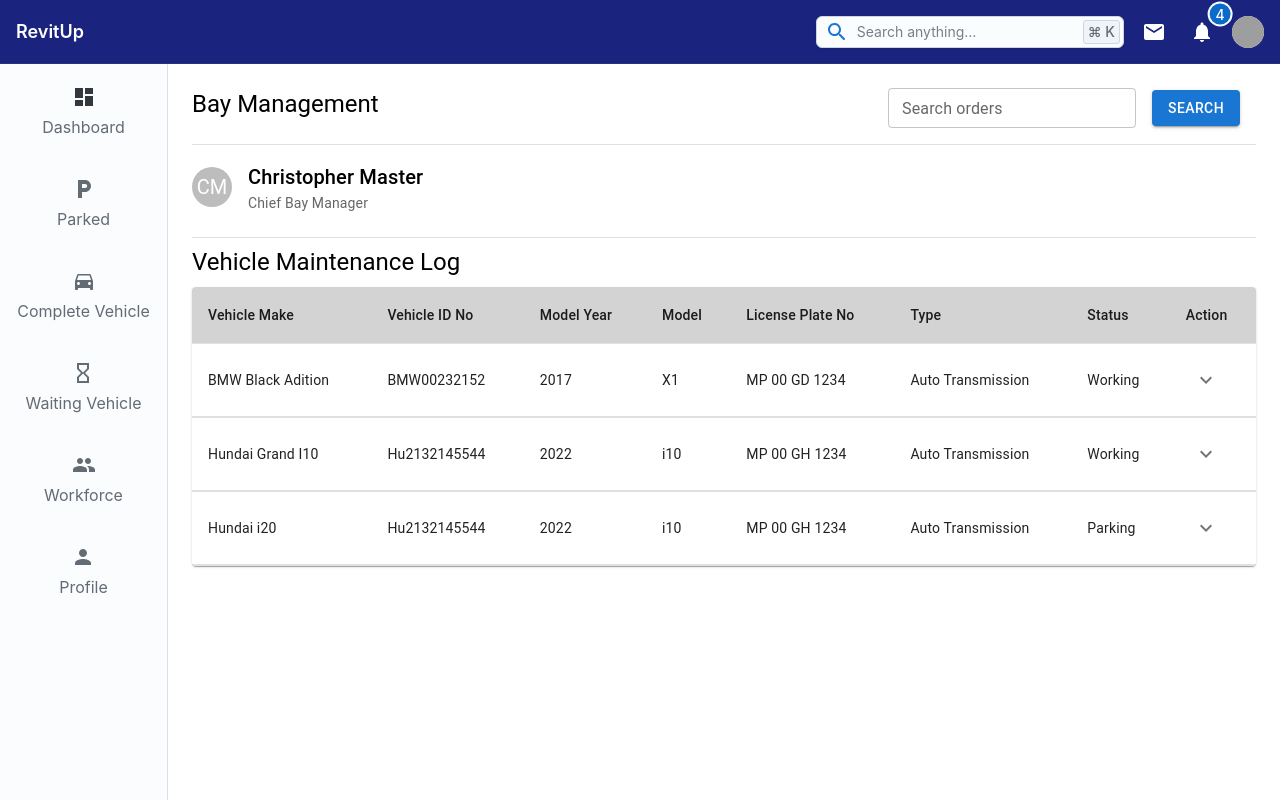
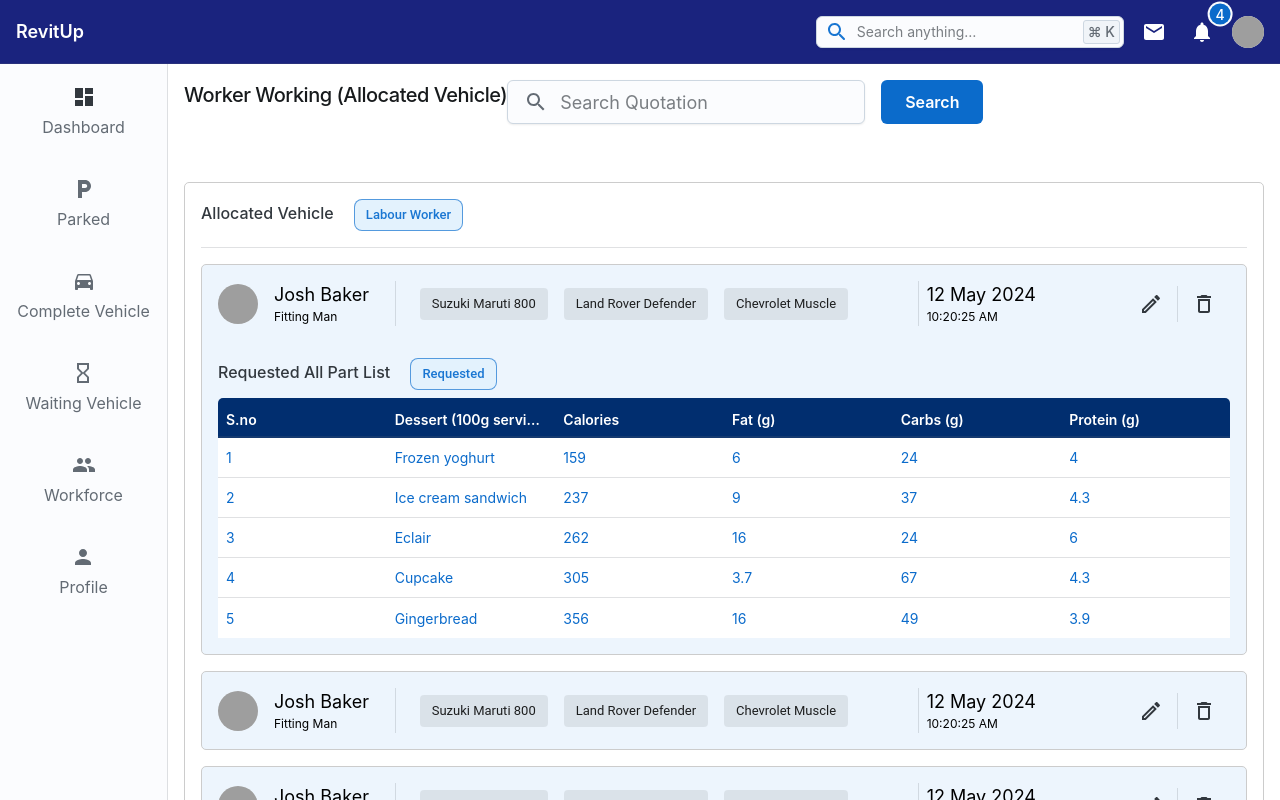
Before and after one commit to Mo-azam-khan/revitup-ui, a Next.js app: page / in a window 1280 px wide. Shown: the top 800 px of the page. Built offline with nearby package versions, Linux system fonts and the light colour scheme; grey boxes are pictures that could not be loaded.

Commit message:
workerworking page

```diff
--- /dev/null
+++ b/modules/Worker-working/WorkerWorking.tsx
@@ -0,0 +1,172 @@
+import { Search } from '@mui/icons-material';
+import { Avatar, Box, Button, Divider, Grid, IconButton, Input, Sheet, Stack, Table, Typography } from '@mui/joy';
+import { Chip } from '@mui/material';
+import React from 'react'
+import EditOutlinedIcon from '@mui/icons-material/EditOutlined';
+import DeleteOutlineOutlinedIcon from '@mui/icons-material/DeleteOutlineOutlined';
+
+const WorkerWorking = () => {
+  return (
+    <>
+        <Grid container mb={5}>
+            <Grid xl={8}>
+            <Stack flexDirection={'row'} columnGap={2} alignItems={'center'}>
+                <Typography mb={4} component="h1" level='h4' fontWeight={"500"}>Worker Working (Allocated Vehicle)</Typography>
+            </Stack>
+            </Grid>
+
+            <Grid xl={4}>
+                <Stack flexDirection={'row'} columnGap={2} justifyContent={'flex-end'}>
+                    <Input size='lg' startDecorator={<Search />} placeholder="Search Quotation" />
+                    <Button size='lg'>Search</Button>
+                </Stack>
+            </Grid>
+        </Grid>
+
+        <Box bgcolor={"white"} border={"1px solid #CCC"} p={2} borderRadius={5}>
+            <Box pb={2}>
+                <Typography fontWeight={"500"} component="h2">Allocated Vehicle <Chip color='primary' variant='outlined' sx={theme => ({borderRadius: 2, ml: 2, backgroundColor: "#e3f2fd"})} label="Labour Worker" /></Typography>
+            </Box>
+            <Divider />
+
+            <Box bgcolor={"primary.50"} p={2} mt={2} border={"1px solid #CCC"} borderRadius={5}>
+                <Grid container alignItems={"center"}>
+                    <Grid xl={3} lg={2} container columnGap={2} alignItems={"center"}>
+                        <Grid>
+                            <Avatar alt="Remy Sharp" src="https://img.freepik.com/free-photo/young-bearded-man-with-striped-shirt_273609-5677.jpg" />
+                        </Grid>
+                        <Grid>
+                            <Typography fontSize={18} textColor={"common.black"}>Josh Baker</Typography>
+                            <Typography component={"small"} fontSize={12} textColor={"common.black"}>Fitting Man</Typography>
+                        </Grid>
+                    </Grid>
+                    <Divider orientation='vertical' sx={{mx: 1}} />
+                    <Grid xl={6} lg={6}>
+                        <Chip color='default' variant='filled' sx={theme => ({borderRadius: 1, ml: 2, })} label="Suzuki Maruti 800" />
+                        <Chip color='default' variant='filled' sx={theme => ({borderRadius: 1, ml: 2, })} label="Land Rover Defender" />
+                        <Chip color='default' variant='filled' sx={theme => ({borderRadius: 1, ml: 2, })} label="Chevrolet Muscle" />
+                    </Grid>
+                    <Divider orientation='vertical' sx={{mx: 1}} />
+                    <Grid xl={1} md={2}>
+                        <Typography fontSize={18} textColor={"common.black"}>12 May 2024</Typography>
+                        <Typography component={"small"} fontSize={12} textColor={"common.black"}>10:20:25 AM</Typography>
+                    </Grid>
+
+                    <Grid xl={1.6} md={1.5}>
+                        <Stack flexDirection={'row'} justifyContent={"flex-end"}>
+                            <IconButton variant="plain">
+                                <EditOutlinedIcon />
+                            </IconButton>
+                            <Divider orientation='vertical' sx={{mx: 1}} />
+                            <IconButton variant="plain">
+                                <DeleteOutlineOutlinedIcon />
+                            </IconButton>
+                        </Stack>
+                    </Grid>
+                </Grid>
+
+                <Box mt={4} pb={1}>
+                    <Typography fontWeight={"500"} component="h2">Requested All Part List <Chip color='primary' variant='outlined' sx={theme => ({borderRadius: 2, ml: 2, backgroundColor: "#e3f2fd"})} label="Requested" /></Typography>
+                </Box>
+
+                <Sheet sx={{borderRadius: 5}}>
+                    <Table variant="plain" color='primary'>
+                        <thead>
+                            <tr >
+                                <th style={{background: "#012e6f", color: "#FFF"}}>S.no</th>
+                                <th style={{background: "#012e6f", color: "#FFF"}}>Dessert (100g serving)</th>
+                                <th style={{background: "#012e6f", color: "#FFF"}}>Calories</th>
+                                <th style={{background: "#012e6f", color: "#FFF"}}>Fat&nbsp;(g)</th>
+                                <th style={{background: "#012e6f", color: "#FFF"}}>Carbs&nbsp;(g)</th>
+                                <th style={{background: "#012e6f", color: "#FFF"}}>Protein&nbsp;(g)</th>
+                            </tr>
+                        </thead>
+                        <tbody style={{background: "#FFF"}}>
+                            <tr>
+                                <td>1</td>
+                                <td>Frozen yoghurt</td>
+                                <td>159</td>
+                                <td>6</td>
+                                <td>24</td>
+                                <td>4</td>
+                            </tr>
+                            <tr>
+                                <td>2</td>
+                                <td>Ice cream sandwich</td>
+                                <td>237</td>
+                                <td>9</td>
+                                <td>37</td>
+                                <td>4.3</td>
+                            </tr>
+                            <tr>
+                                <td>3</td>
+                                <td>Eclair</td>
+                                <td>262</td>
+                                <td>16</td>
+                                <td>24</td>
+                                <td>6</td>
+                            </tr>
+                            <tr>
+                                <td>4</td>
+                                <td>Cupcake</td>
+                                <td>305</td>
+                                <td>3.7</td>
+                                <td>67</td>
+                                <td>4.3</td>
+                            </tr>
+                            <tr>
+                                <td>5</td>
+                                <td>Gingerbread</td>
+                                <td>356</td>
+                                <td>16</td>
+                                <td>49</td>
+                                <td>3.9</td>
+                            </tr>
+                        </tbody>
+                    </Table>
+                </Sheet>
+            </Box>
+
+            {Array.from({length: 3}).map((_, i) => <Box key={i} bgcolor={"primary.50"} p={2} mt={2} border={"1px solid #CCC"} borderRadius={5}>
+                <Grid container alignItems={"center"}>
+                    <Grid xl={3} lg={2} container columnGap={2} alignItems={"center"}>
+                        <Grid>
+                            <Avatar alt="Remy Sharp" src="https://img.freepik.com/free-photo/young-bearded-man-with-striped-shirt_273609-5677.jpg" />
+                        </Grid>
+                        <Grid>
+                            <Typography fontSize={18} textColor={"common.black"}>Josh Baker</Typography>
+                            <Typography component={"small"} fontSize={12} textColor={"common.black"}>Fitting Man</Typography>
+                        </Grid>
+                    </Grid>
+                    <Divider orientation='vertical' sx={{mx: 1}} />
+                    <Grid xl={6} lg={6}>
+                        <Chip color='default' variant='filled' sx={theme => ({borderRadius: 1, ml: 2, })} label="Suzuki Maruti 800" />
+                        <Chip color='default' variant='filled' sx={theme => ({borderRadius: 1, ml: 2, })} label="Land Rover Defender" />
+                        <Chip color='default' variant='filled' sx={theme => ({borderRadius: 1, ml: 2, })} label="Chevrolet Muscle" />
+                    </Grid>
+                    <Divider orientation='vertical' sx={{mx: 1}} />
+                    <Grid xl={1} md={2}>
+                        <Typography fontSize={18} textColor={"common.black"}>12 May 2024</Typography>
+                        <Typography component={"small"} fontSize={12} textColor={"common.black"}>10:20:25 AM</Typography>
+                    </Grid>
+
+                    <Grid xl={1.6} md={1.5}>
+                        <Stack flexDirection={'row'} justifyContent={"flex-end"}>
+                            <IconButton variant="plain">
+                                <EditOutlinedIcon />
+                            </IconButton>
+                            <Divider orientation='vertical' sx={{mx: 1}} />
+                            <IconButton variant="plain">
+                                <DeleteOutlineOutlinedIcon />
+                            </IconButton>
+                        </Stack>
+                    </Grid>
+                </Grid>
+            </Box>)}
+        </Box>
+
+    </>
+  )
+}
+
+export default WorkerWorking;
--- a/pages/index.tsx
+++ b/pages/index.tsx
@@ -23,6 +23,7 @@ import InventoryManagement from "@/modules/Inventory-Management/InventoryManagem
 import OrderBilling from "@/modules/orders/OrderBilling";
 import WorkerManagement from "@/modules/Worker-management/WorkerManagement";
 import BayManagement from "@/modules/Bay-Management/BayManagement";
+import WorkerWorking from "@/modules/Worker-working/WorkerWorking";
 
 export default function Home() {
   const [drawerOpen, setDrawerOpen] = React.useState<Boolean>(false);
@@ -64,7 +65,8 @@ export default function Home() {
           {/* <InventoryManagement /> */}
           {/* <OrderBilling/> */}
           {/* <WorkerManagement /> */}
-          <BayManagement />
+          {/* <BayManagement /> */}
+          <WorkerWorking/>
         </Layout.Main>
       </Layout.Root>
       {/* Comment  the Layout.Root to see other pages -end  */}
```
